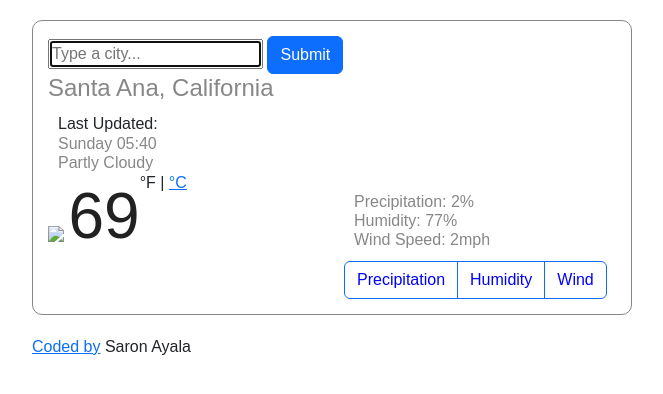
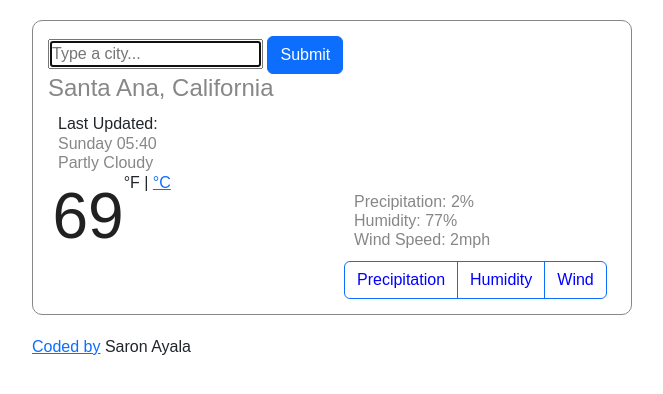
Before and after one commit to sqaya/sqaya--3-, a website built with Parcel: page index.html in a window 1280 px wide. Shown: the whole page, without its empty margins (308-971 px from the left). Built offline with nearby package versions, Linux system fonts and the light colour scheme.

Commit message:
icon src change

```diff
--- a/index.html
+++ b/index.html
@@ -45,7 +45,7 @@
         <div class="row">
           <div class="col-6">
             <img
-              src="#"
+              src=""
                  id="icon"
                  />
             <span class="temperature" id="temp"> 69</span><span class="units">°F |
```
